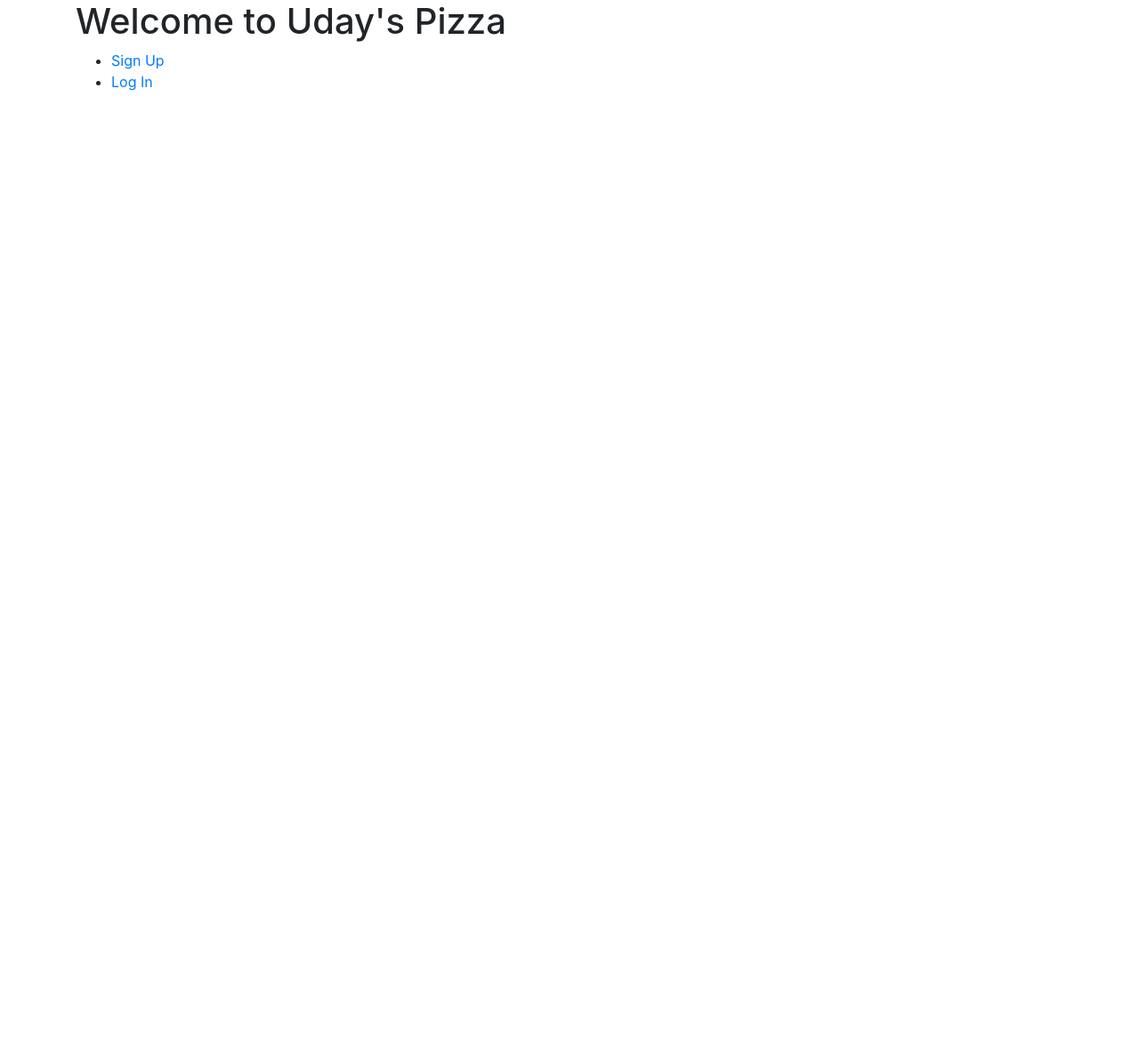
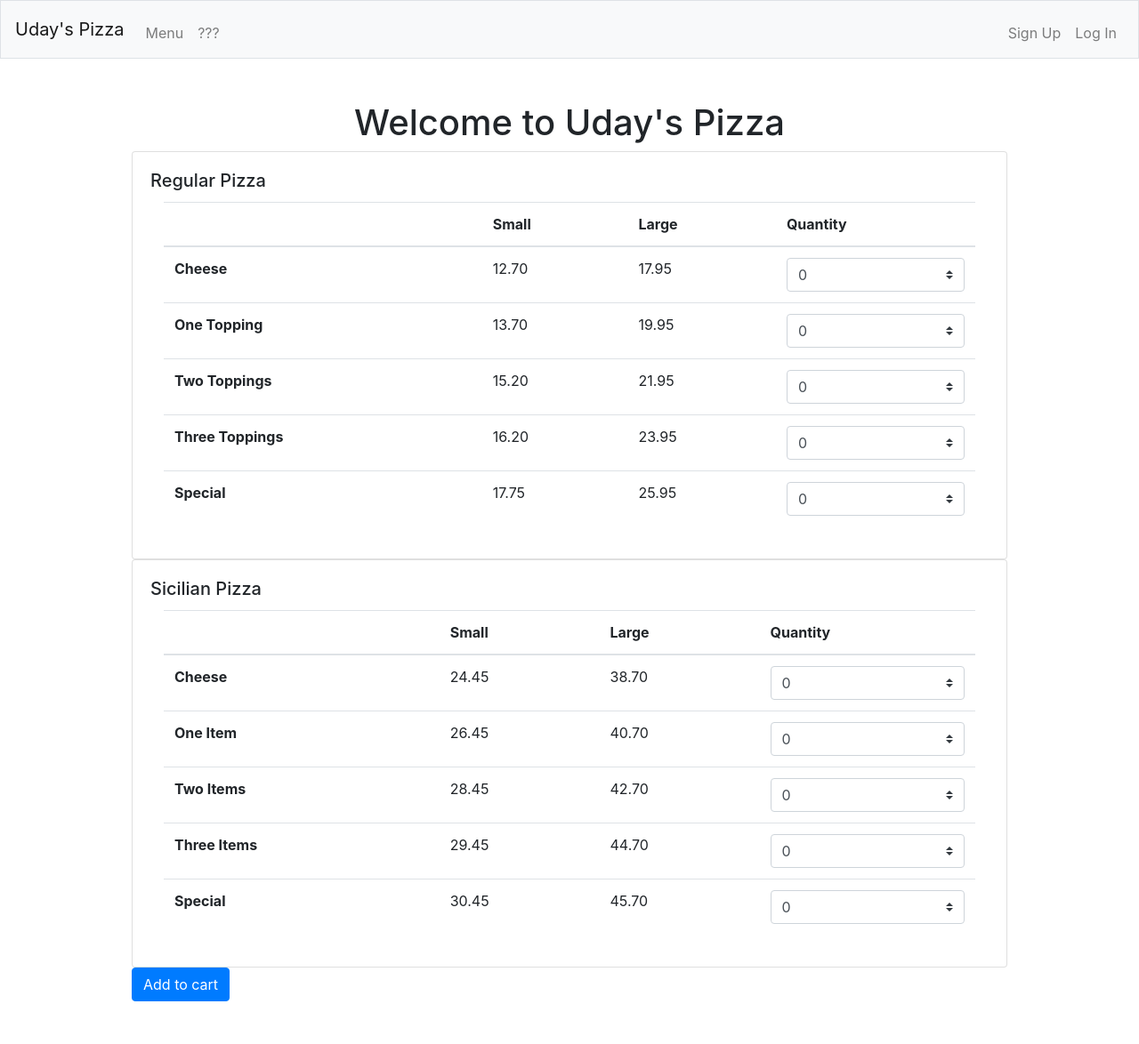
Before and after one commit to umanchanda/umanchandapizza, a Django app: page / in a window 1280 px wide. Shown: the whole page at 89% size. Before the commit the page ends 102 px from the top, so only its background shows below. Run offline with Django 3.2, Linux system fonts and the light colour scheme; some libraries are stand-ins or nearby versions.

Commit message:
new templates

```diff
--- /dev/null
+++ b/orders/templates/addtocart.html
@@ -0,0 +1,10 @@
+<!DOCTYPE html>
+<html lang="en">
+{% block cart %}
+<select class="custom-select mr-sm-2" id="inlineFormCustomSelect">
+    <option selected>0</option>
+    <option value="1">1</option>
+    <option value="2">2</option>
+    <option value="3">3</option>
+</select>
+{% endblock %}
--- a/orders/templates/index.html
+++ b/orders/templates/index.html
@@ -1,11 +1,16 @@
 {% extends "layout.html" %}
-{% block title %}Uday's Pizza{% endblock %}
-{% block body %}
+{% block title %}Homepage{% endblock %}
+{% block main %}
     <div class="container">
-        <h1>Welcome to Uday's Pizza</h1>
-        <ul>
-            <li><a href={% url 'signup'%}>Sign Up</a></li>
-            <li><a href={% url 'login'%}>Log In</a></li>
-        </ul>
+        <div class="container"><h1 align="center">Welcome to Uday's Pizza</h1></div>
+        <div class="container">
+            {% include "regularpizza.html" %}
+            {% block body1 %}{% endblock %}
+        </div>
+        <div class="container">
+            {% include "sicilianpizza.html" %}
+            {% block body2 %}{% endblock %}
+        </div>
+        <div class="container"><a href="#" class="btn btn-primary btn-submit">Add to cart</a></div>
     </div>
 {% endblock %}
--- a/orders/templates/layout.html
+++ b/orders/templates/layout.html
@@ -2,11 +2,29 @@
 <html lang="en">
   <head>
     <link rel="stylesheet" href="https://stackpath.bootstrapcdn.com/bootstrap/4.3.1/css/bootstrap.min.css" integrity="sha384-ggOyR0iXCbMQv3Xipma34MD+dH/1fQ784/j6cY/iJTQUOhcWr7x9JvoRxT2MZw1T" crossorigin="anonymous">
-    <title>{% block title %} {% endblock %}</title>
+    <title>Uday's Pizza: {% block title %} {% endblock %}</title>
   </head>
 
   <body>
-    {% block body %}
-    {% endblock %}
+    <nav class="navbar navbar-expand-md navbar-light bg-light border">
+        <a class="navbar-brand" href="/">Uday's Pizza</a>
+            <button aria-controls="navbar" aria-expanded="false" aria-label="Toggle navigation" class="navbar-toggler" data-target="#navbar" data-toggle="collapse" type="button">
+                <span class="navbar-toggler-icon"></span>
+            </button>
+            <div class="collapse navbar-collapse" id="navbar">
+                <ul class="navbar-nav mr-auto mt-2">
+                    <li class="nav-item"><a class="nav-link" href="#">Menu</a></li>
+                    <li class="nav-item"><a class="nav-link" href="#">???</a></li>
+                </ul>
+                <ul class="navbar-nav ml-auto mt-2">
+                    <li class="nav-item"><a class="nav-link" href={% url 'signup'%}>Sign Up</a></li>
+                    <li class="nav-item"><a class="nav-link" href={% url 'login'%}>Log In</a></li>
+                </ul>
+            </div>
+        </nav>
+
+        <main class="container p-5">
+            {% block main %}{% endblock %}
+        </main>
   </body>
 </html>
--- a/orders/templates/login.html
+++ b/orders/templates/login.html
@@ -1,8 +1,12 @@
 {% extends "layout.html" %}
 {% block title %}Log In{% endblock %}
-{% block body %}
+{% block main %}
+
 <div class="mx-auto w-50 p-3">
     <h1>Log In</h1>
+</div>
+
+<div class="mx-auto w-50 p-3">
 
     {% if message %}
     <div class="text-danger">
--- /dev/null
+++ b/orders/templates/regularpizza.html
@@ -0,0 +1,68 @@
+<!DOCTYPE html>
+<html lang="en">
+{% block body %}
+    <div class="card">
+        <div class="card-body">
+            <h5 class="card-title">Regular Pizza</h5>
+            <div class="container">
+                <table class="table">
+                <thead>
+                    <tr>
+                        <th scope="col"></th>
+                        <th scope="col">Small</th>
+                        <th scope="col">Large</th>
+                        <th scope="col">Quantity</th>
+                    </tr>
+                </thead>
+                <tbody>
+                    <tr>
+                        <th scope="row">Cheese</th>
+                        <td>12.70</td>
+                        <td>17.95</td>
+                        <td>
+                            {% include "addtocart.html" %}
+                            {% block cart1 %}{% endblock %}
+                        </td>
+                    </tr>
+                    <tr>
+                        <th scope="row">One Topping</th>
+                        <td>13.70</td>
+                        <td>19.95</td>
+                        <td>
+                            {% include "addtocart.html" %}
+                            {% block cart2 %}{% endblock %}
+                        </td>
+                    </tr>
+                    <tr>
+                        <th scope="row">Two Toppings</th>
+                        <td>15.20</td>
+                        <td>21.95</td>
+                        <td>
+                            {% include "addtocart.html" %}
+                            {% block cart3 %}{% endblock %}
+                        </td>
+                    </tr>
+                    <tr>
+                        <th scope="row">Three Toppings</th>
+                        <td>16.20</td>
+                        <td>23.95</td>
+                        <td>
+                            {% include "addtocart.html" %}
+                            {% block cart4 %}{% endblock %}
+                        </td>
+                    </tr>
+                    <tr>
+                        <th scope="row">Special</th>
+                        <td>17.75</td>
+                        <td>25.95</td>
+                        <td>
+                            {% include "addtocart.html" %}
+                            {% block cart5 %}{% endblock %}
+                        </td>
+                    </tr>
+                </tbody>
+            </table>
+            </div>
+        </div>
+    </div>
+{% endblock %}
--- /dev/null
+++ b/orders/templates/sicilianpizza.html
@@ -0,0 +1,68 @@
+<!DOCTYPE html>
+<html lang="en">
+{% block body %}
+    <div class="card">
+        <div class="card-body">
+            <h5 class="card-title">Sicilian Pizza</h5>
+            <div class="container">
+                <table class="table">
+                <thead>
+                    <tr>
+                        <th scope="col"></th>
+                        <th scope="col">Small</th>
+                        <th scope="col">Large</th>
+                        <th scope="col">Quantity</th>
+                    </tr>
+                </thead>
+                <tbody>
+                    <tr>
+                        <th scope="row">Cheese</th>
+                        <td>24.45</td>
+                        <td>38.70</td>
+                        <td>
+                            {% include "addtocart.html" %}
+                            {% block cart1 %}{% endblock %}
+                        </td>
+                    </tr>
+                    <tr>
+                        <th scope="row">One Item</th>
+                        <td>26.45</td>
+                        <td>40.70</td>
+                        <td>
+                            {% include "addtocart.html" %}
+                            {% block cart2 %}{% endblock %}
+                        </td>
+                    </tr>
+                    <tr>
+                        <th scope="row">Two Items</th>
+                        <td>28.45</td>
+                        <td>42.70</td>
+                        <td>
+                            {% include "addtocart.html" %}
+                            {% block cart3 %}{% endblock %}
+                        </td>
+                    </tr>
+                    <tr>
+                        <th scope="row">Three Items</th>
+                        <td>29.45</td>
+                        <td>44.70</td>
+                        <td>
+                            {% include "addtocart.html" %}
+                            {% block cart4 %}{% endblock %}
+                        </td>
+                    </tr>
+                    <tr>
+                        <th scope="row">Special</th>
+                        <td>30.45</td>
+                        <td>45.70</td>
+                        <td>
+                            {% include "addtocart.html" %}
+                            {% block cart5 %}{% endblock %}
+                        </td>
+                    </tr>
+                </tbody>
+            </table>
+            </div>
+        </div>
+    </div>
+{% endblock %}
```
Also changed, not shown: orders/templates/signup.html (+6 -3 lines), README.md, orders/__init__.py (deleted), orders/migrations/__init__.py (deleted), pizza/__init__.py (deleted).
